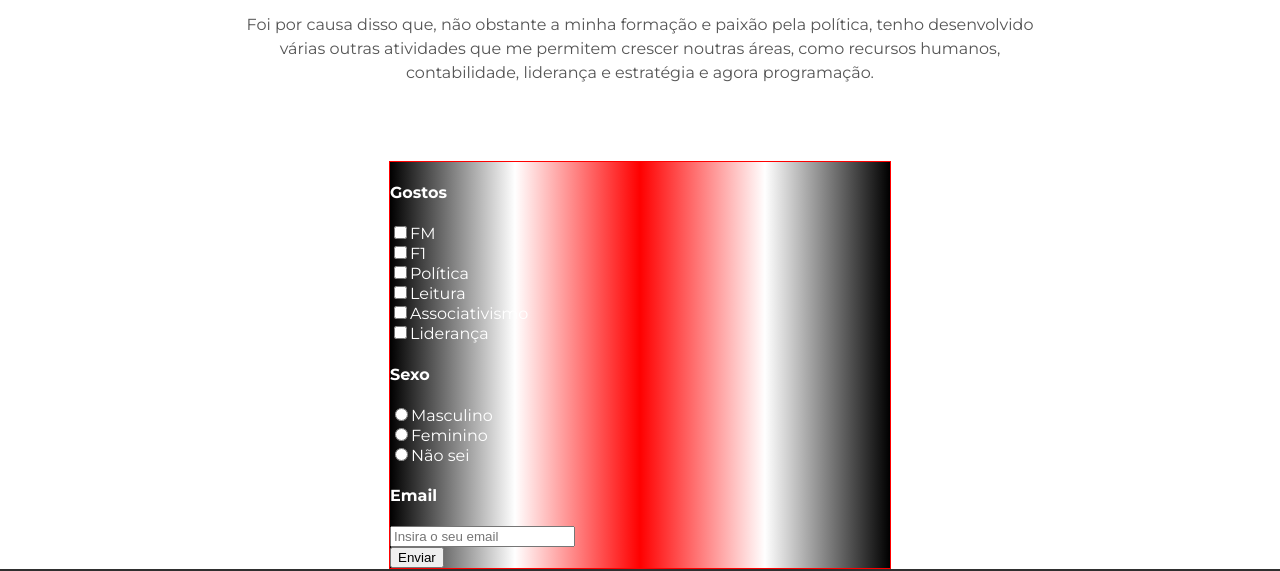
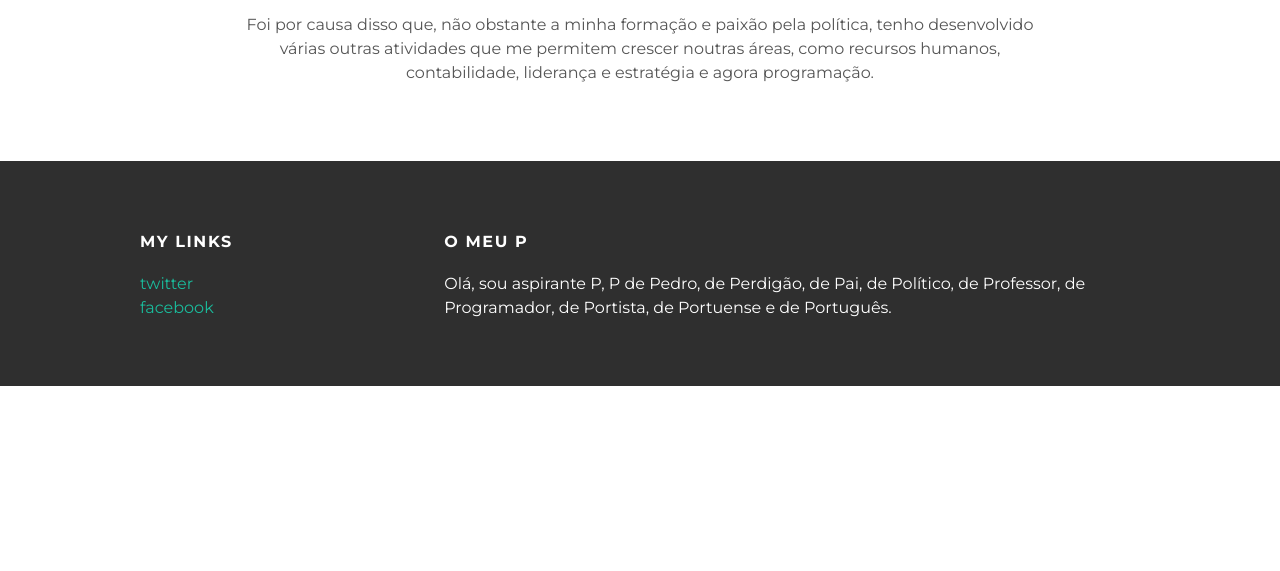
Before and after one commit to pedronperdigao/pedronperdigao.github.io, a plain HTML site: page about.html in a window 1280 px wide. Shown: the part 397-968 px from the top of the page. After the commit the page ends 800 px from the top, so only its background shows below. Drawn offline with Linux system fonts and the light colour scheme.

Commit message:
Add files via upload

```diff
--- a/about.html
+++ b/about.html
@@ -27,26 +27,6 @@
           <p>Foi por causa disso que, não obstante a minha formação e paixão pela política, tenho desenvolvido várias outras atividades que me permitem crescer noutras áreas, como recursos humanos, contabilidade, liderança e estratégia e agora programação.</p>
         </div>
       </div>
-    </div>
-    <div class="formulario">
-      <form class="" action="index.html" method="post">
-        <h4>Gostos</h4>
-          <input type="checkbox" name="Gostos" value="Masculino">FM<br>
-          <input type="checkbox" name="Gostos" value="Feminino">F1<br>
-          <input type="checkbox" name="Gostos" value="Não sei">Política<br>
-          <input type="checkbox" name="Gostos" value="Não sei">Leitura<br>
-          <input type="checkbox" name="Gostos" value="Não sei">Associativismo<br>
-          <input type="checkbox" name="Gostos" value="Não sei">Liderança<br>
-        <h4>Sexo</h4>
-          <input type="radio" name="Sexo" value="M">Masculino <br>
-          <input type="radio" name="Sexo" value="F">Feminino <br>
-          <input type="radio" name="Sexo" value="NS">Não sei <br>
-        <h4>Email</h4>
-        <input type="text" placeholder="Insira o seu email"><br>
-        <button type="submit" name="button">Enviar</button>
-      </form>
-
-    </div>
     <div id="footer">
       <div class="container">
         <div class="column">
--- a/style.css
+++ b/style.css
@@ -112,26 +112,6 @@ a:hover{
    letter-spacing: 0.1em;
  }
 
- .formulario{
-   background-image: linear-gradient(90deg, black, white, red, white, black);
-   color: white;
-   width: 500px;
-   margin: auto;
-   border: 1px solid red;
- }
-
- .formulario h4{
-   color: white;
- }
-
- .gostos{
-   border: 1px solid red;
- }
-
- .sexo{
-   border: 1px solid red;
- }
-
  h1, h2, h3, h4{
    color: #333;
  }
```
